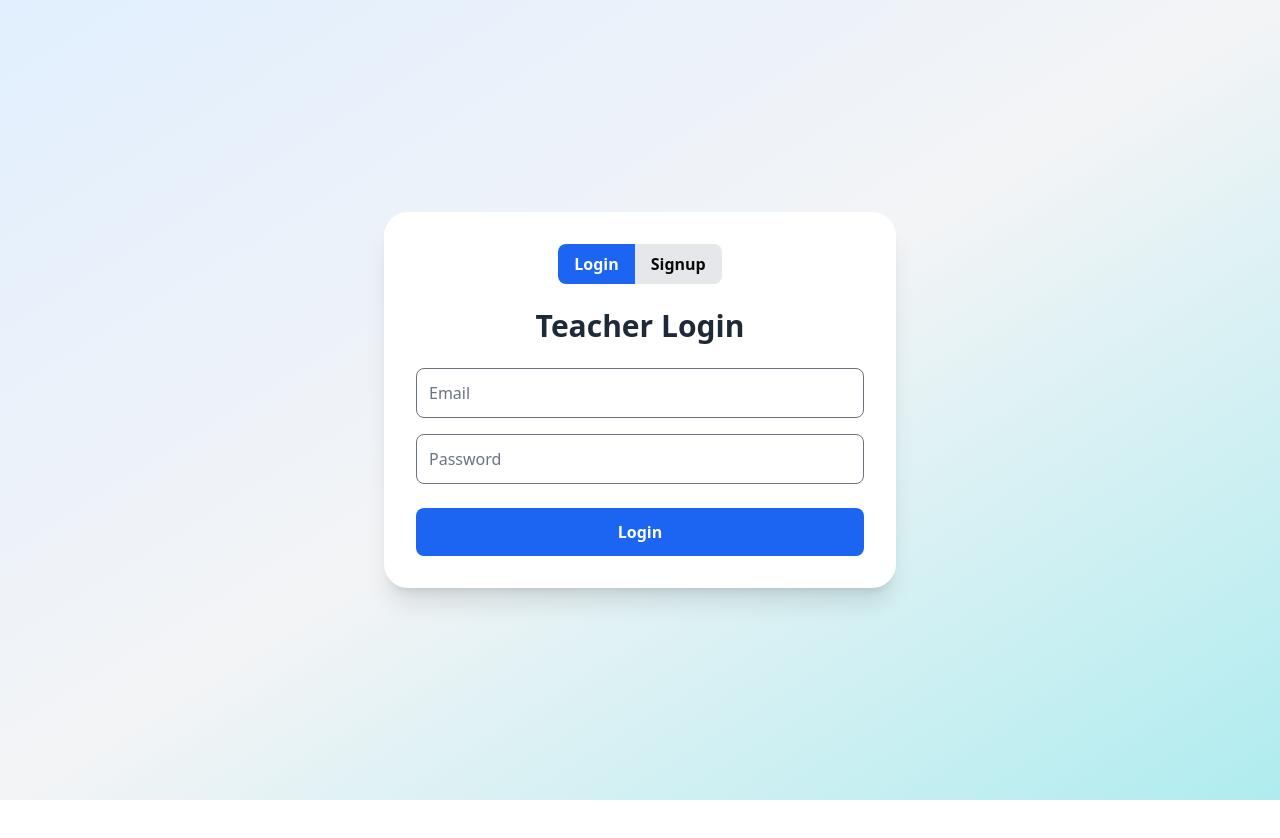
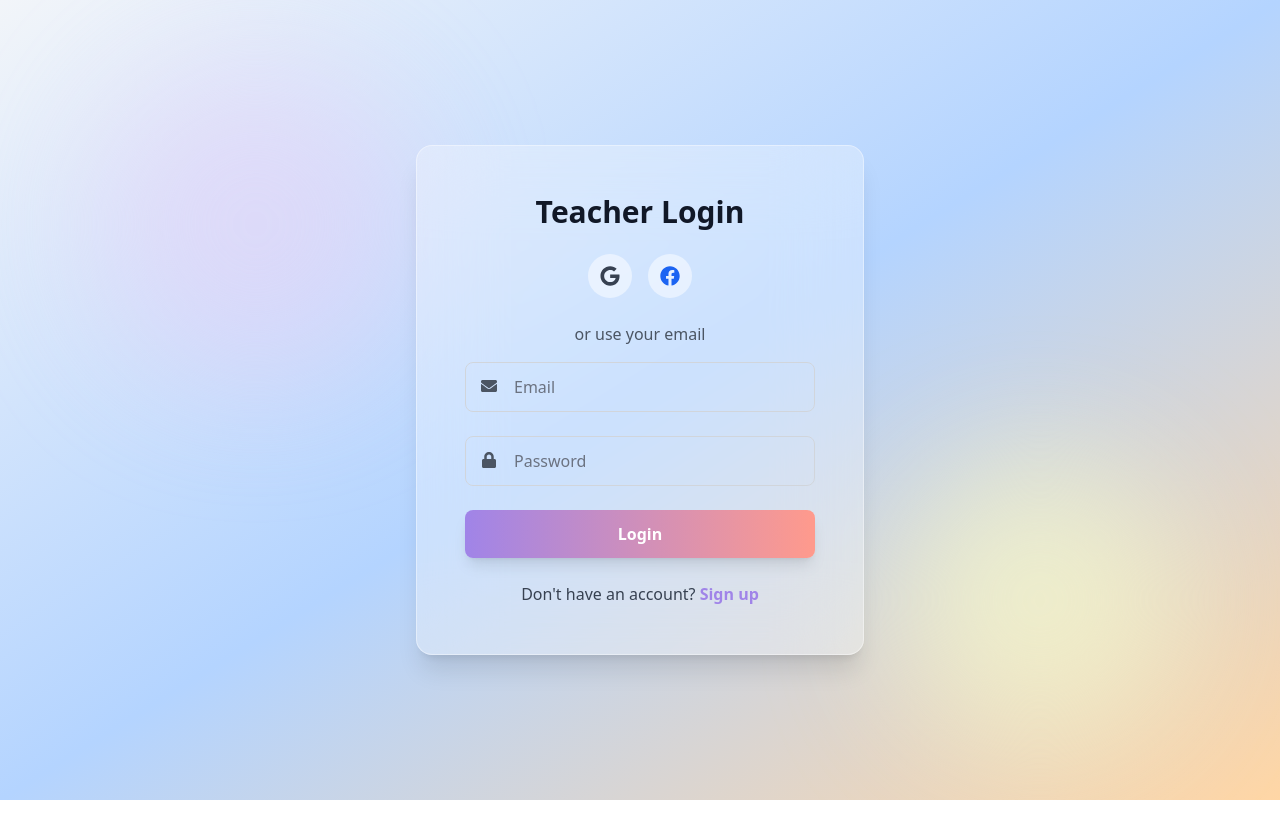
Before and after one commit to Tamal1912/LMS, a React (Vite) app in the folder frontend/: page /api/teacherLoginSignup in a window 1280 px wide. Shown: the top 838 px of the page. Built offline with nearby package versions, Linux system fonts and the light colour scheme.

Commit message:
Update TeacherLoginSignup.jsx
same as student page

```diff
--- a/frontend/src/pages/TeacherLoginSignup.jsx
+++ b/frontend/src/pages/TeacherLoginSignup.jsx
@@ -1,30 +1,30 @@
-import React, { useState } from 'react';
-import { useNavigate } from 'react-router';
-import useAuthStore from '../store/useAuthStore';
-import { motion } from 'framer-motion';
+import React, { useState, useEffect } from "react";
+import { useNavigate } from "react-router";
+import useAuthStore from "../store/useAuthStore";
+import { motion } from "framer-motion";
+import { FaEnvelope, FaLock, FaUser, FaGoogle, FaFacebook } from "react-icons/fa";
 
 const TeacherLoginSignup = () => {
   const { teacherLogin, teacherSignup } = useAuthStore();
   const [isLogin, setIsLogin] = useState(true);
+  const navigate = useNavigate();
 
   const [teacherSignupData, setTeacherSignupData] = useState({
-    email: '',
-    username: '',
-    password: '',
+    email: "",
+    username: "",
+    password: "",
   });
 
   const [teacherLoginData, setTeacherLoginData] = useState({
-    email: '',
-    password: '',
+    email: "",
+    password: "",
   });
-
-  const navigate = useNavigate();
 
   const handleTeacherLogin = async (e) => {
     e.preventDefault();
     const success = await teacherLogin(teacherLoginData);
     if (success) {
-      navigate('/api/teacherDashboard');
+      navigate("/api/teacherDashboard");
     }
   };
 
@@ -32,101 +32,123 @@ const TeacherLoginSignup = () => {
     e.preventDefault();
     const success = await teacherSignup(teacherSignupData);
     if (success) {
-      navigate('/api/teacherDashboard');
+      navigate("/api/teacherDashboard");
     }
   };
 
+  useEffect(() => {
+    document.body.style.overflow = "hidden";
+    return () => {
+      document.body.style.overflow = "auto";
+    };
+  }, []);
+
   return (
-    <div className="flex min-h-screen items-center justify-center bg-gradient-to-br from-blue-100 via-gray-100 to-teal-200 px-4">
+    <div className="flex items-center justify-center min-h-screen bg-gradient-to-br from-[#F2F5F9] via-[#B4D4FF] to-[#FFD6A5] relative overflow-hidden">
+      {/* Floating Pastel Elements */}
+      <div className="absolute w-80 h-80 bg-[#E5CFF7]/50 rounded-full blur-3xl top-16 left-24"></div>
+      <div className="absolute w-72 h-72 bg-[#F8FDCB]/60 rounded-full blur-3xl bottom-14 right-24"></div>
+
+      {/* Glassmorphic Form Box */}
       <motion.div
-        initial={{ opacity: 0, y: -20 }}
-        animate={{ opacity: 1, y: 0 }}
-        transition={{ duration: 0.5 }}
-        className="w-full max-w-lg p-8 rounded-3xl shadow-xl bg-white"
+        initial={{ opacity: 0, scale: 0.9 }}
+        animate={{ opacity: 1, scale: 1 }}
+        transition={{ duration: 0.6 }}
+        className="relative bg-white/30 backdrop-blur-2xl p-12 rounded-2xl shadow-xl w-full max-w-md border border-white/40"
       >
-        <div className="flex justify-center mb-6">
-          <button
-            onClick={() => setIsLogin(true)}
-            className={`px-4 py-2 rounded-l-lg font-semibold transition-all duration-300 ${
-              isLogin ? 'bg-blue-600 text-white' : 'bg-gray-200'
-            }`}
-          >
-            Login
+        <h2 className="text-gray-900 text-3xl font-bold text-center mb-6">
+          {isLogin ? "Teacher Login" : "Teacher Sign Up"}
+        </h2>
+
+        {/* Social Login Buttons */}
+        <motion.div
+          initial={{ opacity: 0, scale: 0.8 }}
+          animate={{ opacity: 1, scale: 1 }}
+          transition={{ duration: 0.6, delay: 0.3 }}
+          className="flex justify-center space-x-4 mb-6"
+        >
+          <button className="p-3 bg-white/50 rounded-full text-gray-700 hover:bg-white/70 transition">
+            <FaGoogle size={20} />
           </button>
-          <button
-            onClick={() => setIsLogin(false)}
-            className={`px-4 py-2 rounded-r-lg font-semibold transition-all duration-300 ${
-              !isLogin ? 'bg-green-600 text-white' : 'bg-gray-200'
-            }`}
-          >
-            Signup
+          <button className="p-3 bg-white/50 rounded-full text-blue-600 hover:bg-white/70 transition">
+            <FaFacebook size={20} />
           </button>
-        </div>
+        </motion.div>
 
+        <p className="text-gray-600 text-center mb-4">or use your email</p>
+
+        {/* Animated Form Fields */}
         <motion.div
-          key={isLogin ? 'login' : 'signup'}
-          initial={{ opacity: 0, x: 50 }}
-          animate={{ opacity: 1, x: 0 }}
-          exit={{ opacity: 0, x: -50 }}
+          key={isLogin ? "login" : "signup"}
+          initial={{ opacity: 0, y: 15 }}
+          animate={{ opacity: 1, y: 0 }}
           transition={{ duration: 0.5 }}
+          className="space-y-6"
         >
-          {isLogin ? (
-            <div>
-              <h2 className="text-3xl font-bold mb-6 text-gray-800 text-center">Teacher Login</h2>
-              <input
-                type="email"
-                placeholder="Email"
-                className="w-full mb-4 p-3 border rounded-lg focus:ring-2 focus:ring-purple-500"
-                value={teacherLoginData.email}
-                onChange={(e) => setTeacherLoginData({ ...teacherLoginData, email: e.target.value })}
-              />
-              <input
-                type="password"
-                placeholder="Password"
-                className="w-full mb-6 p-3 border rounded-lg focus:ring-2 focus:ring-purple-500"
-                value={teacherLoginData.password}
-                onChange={(e) => setTeacherLoginData({ ...teacherLoginData, password: e.target.value })}
-              />
-              <button
-                className="w-full bg-blue-600 text-white py-3 rounded-lg hover:bg-blue-700 transition duration-300 font-semibold"
-                onClick={handleTeacherLogin}
-              >
-                Login
-              </button>
-            </div>
-          ) : (
-            <div>
-              <h2 className="text-3xl font-bold mb-6 text-gray-800 text-center">Teacher Signup</h2>
-              <input
-                type="email"
-                placeholder="Email"
-                className="w-full mb-4 p-3 border rounded-lg focus:ring-2 focus:ring-purple-500"
-                value={teacherSignupData.email}
-                onChange={(e) => setTeacherSignupData({ ...teacherSignupData, email: e.target.value })}
-              />
+          {!isLogin && (
+            <div className="relative">
+              <FaUser className="absolute left-4 top-4 text-gray-600" />
               <input
                 type="text"
-                placeholder="Username"
-                className="w-full mb-4 p-3 border rounded-lg focus:ring-2 focus:ring-purple-500"
+                className="w-full bg-transparent text-gray-900 pl-12 pr-4 py-3 rounded-lg border border-gray-300 focus:ring-2 focus:ring-[#E5CFF7] placeholder-gray-500"
+                placeholder="Full Name"
                 value={teacherSignupData.username}
-                onChange={(e) => setTeacherSignupData({ ...teacherSignupData, username: e.target.value })}
+                onChange={(e) =>
+                  setTeacherSignupData({ ...teacherSignupData, username: e.target.value })
+                }
               />
-              <input
-                type="password"
-                placeholder="Password"
-                className="w-full mb-6 p-3 border rounded-lg focus:ring-2 focus:ring-purple-500"
-                value={teacherSignupData.password}
-                onChange={(e) => setTeacherSignupData({ ...teacherSignupData, password: e.target.value })}
-              />
-              <button
-                className="w-full bg-green-500 text-white py-3 rounded-lg hover:bg-green-600 transition duration-300 font-semibold"
-                onClick={handleTeacherSignup}
-              >
-                Signup
-              </button>
             </div>
           )}
+          <div className="relative">
+            <FaEnvelope className="absolute left-4 top-4 text-gray-600" />
+            <input
+              type="email"
+              className="w-full bg-transparent text-gray-900 pl-12 pr-4 py-3 rounded-lg border border-gray-300 focus:ring-2 focus:ring-[#B4D4FF] placeholder-gray-500"
+              placeholder="Email"
+              value={isLogin ? teacherLoginData.email : teacherSignupData.email}
+              onChange={(e) =>
+                isLogin
+                  ? setTeacherLoginData({ ...teacherLoginData, email: e.target.value })
+                  : setTeacherSignupData({ ...teacherSignupData, email: e.target.value })
+              }
+            />
+          </div>
+          <div className="relative">
+            <FaLock className="absolute left-4 top-4 text-gray-600" />
+            <input
+              type="password"
+              className="w-full bg-transparent text-gray-900 pl-12 pr-4 py-3 rounded-lg border border-gray-300 focus:ring-2 focus:ring-[#FFD6A5] placeholder-gray-500"
+              placeholder="Password"
+              value={isLogin ? teacherLoginData.password : teacherSignupData.password}
+              onChange={(e) =>
+                isLogin
+                  ? setTeacherLoginData({ ...teacherLoginData, password: e.target.value })
+                  : setTeacherSignupData({ ...teacherSignupData, password: e.target.value })
+              }
+            />
+          </div>
+
+          {/* Beautiful Pastel Button */}
+          <motion.button
+            whileHover={{ scale: 1.05 }}
+            whileTap={{ scale: 0.95 }}
+            className="w-full bg-gradient-to-r from-[#A084E8] to-[#FF9A8C] text-white py-3 rounded-lg font-semibold shadow-lg hover:opacity-90 transition transform hover:scale-105"
+            onClick={isLogin ? handleTeacherLogin : handleTeacherSignup}
+          >
+            {isLogin ? "Login" : "Create Account"}
+          </motion.button>
         </motion.div>
+
+        {/* Switch Between Login & Signup */}
+        <p className="text-center text-gray-700 mt-6">
+          {isLogin ? "Don't have an account? " : "Already have an account? "}
+          <span
+            className="text-[#A084E8] font-semibold cursor-pointer hover:text-[#FF9A8C] transition"
+            onClick={() => setIsLogin(!isLogin)}
+          >
+            {isLogin ? "Sign up" : "Login"}
+          </span>
+        </p>
       </motion.div>
     </div>
   );
```
